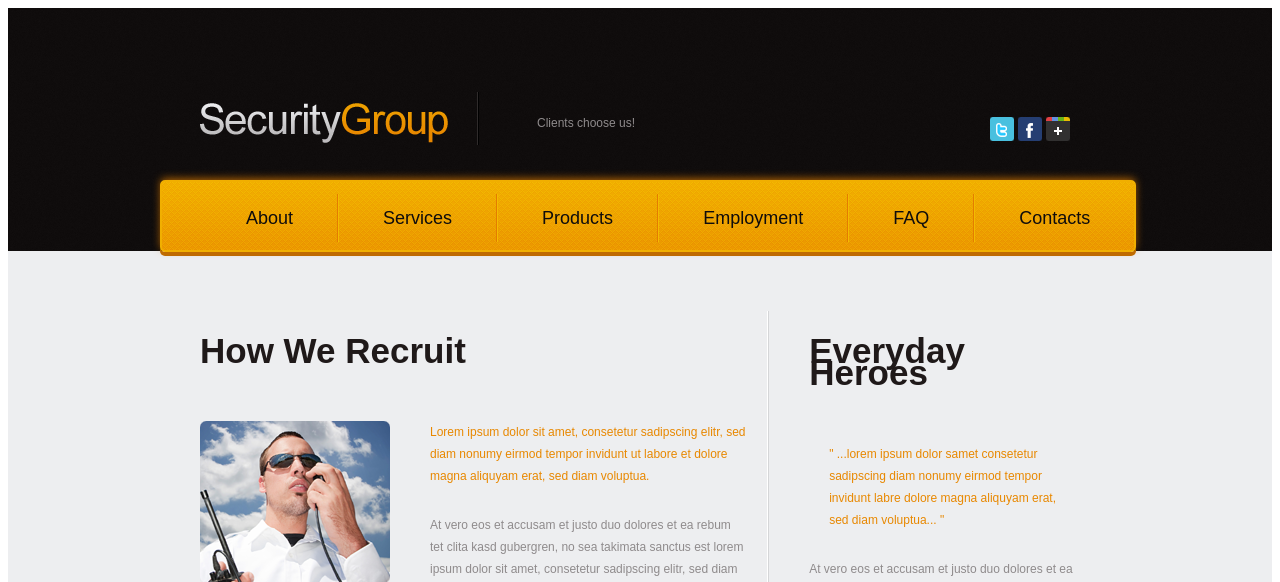
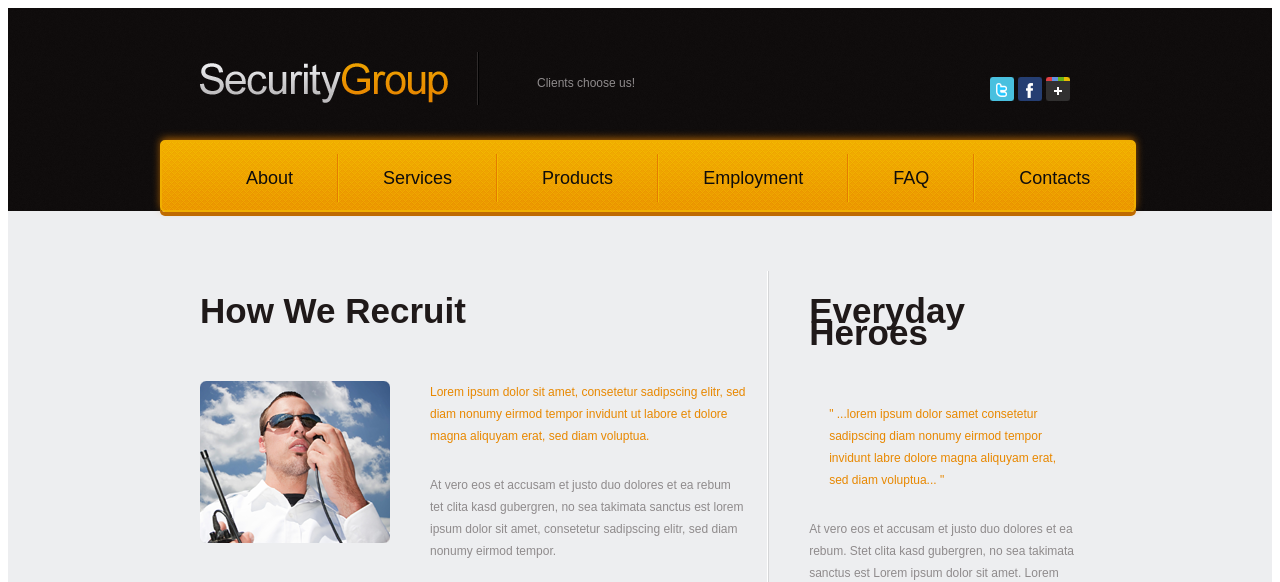
Before and after one commit to saftaclaudia/exercitiu4, a PHP site: page /employment.php in a window 1280 px wide. Shown: the top 582 px of the page. Run offline with PHP 8.4, Linux system fonts and the light colour scheme; some libraries are stand-ins or nearby versions.

Commit message:
homepagestylesheet
remove padding top header and change top position menubar

```diff
--- a/homepagestylesheet.css
+++ b/homepagestylesheet.css
@@ -2,7 +2,6 @@
 .header{
 	background-image:url('images/headerbackground.png');
 	position: relative;
-	padding-top: 40px;
 	padding-bottom: 90px;
 }
 	.wrapper{
@@ -44,7 +43,7 @@ border-radius:5px;
 background-image:url('images/menubar.png');
 background-repeat: repeat-x;
 position:absolute;
-top:180px;
+top:140px;
 font-size: 0;
 border: 2px solid #f1af00;
 box-shadow: 0 -2px 8px -1px #bf6b00, 0 4px 0 0 #bf6b00;
```
